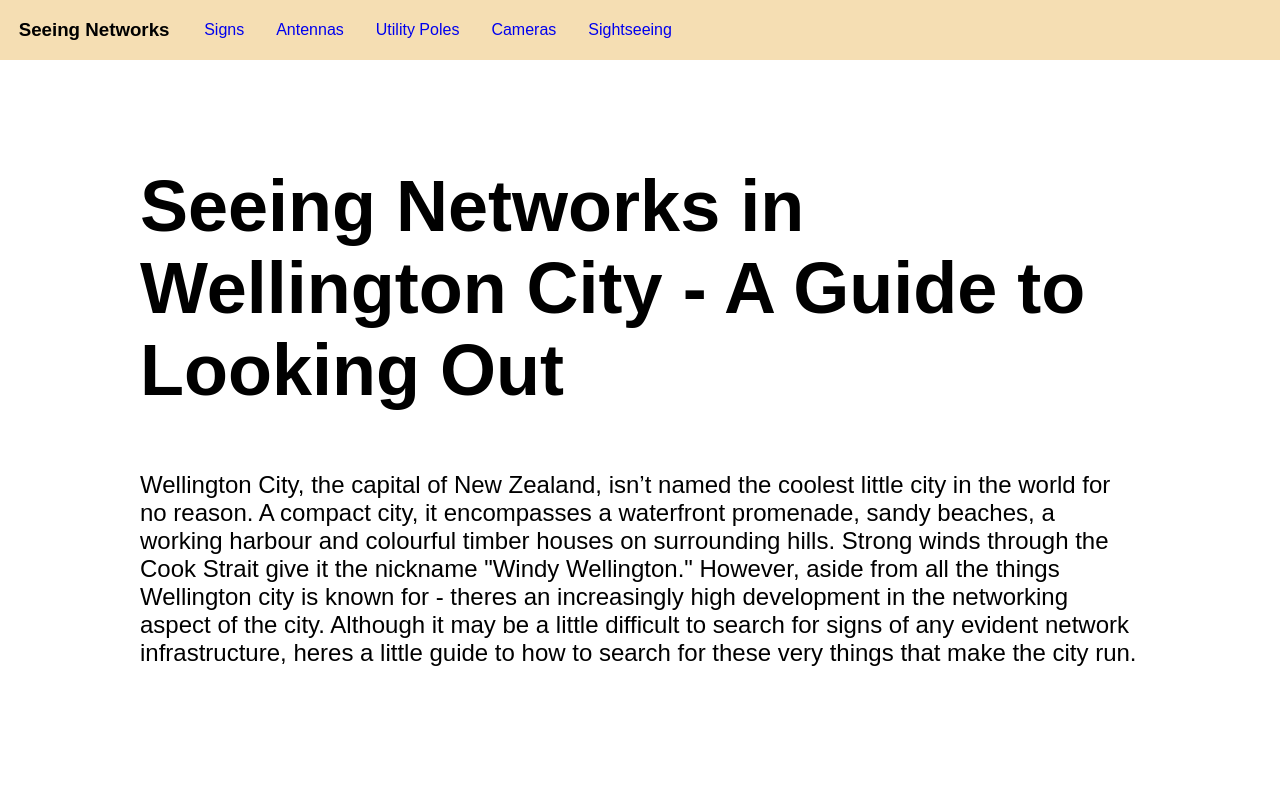
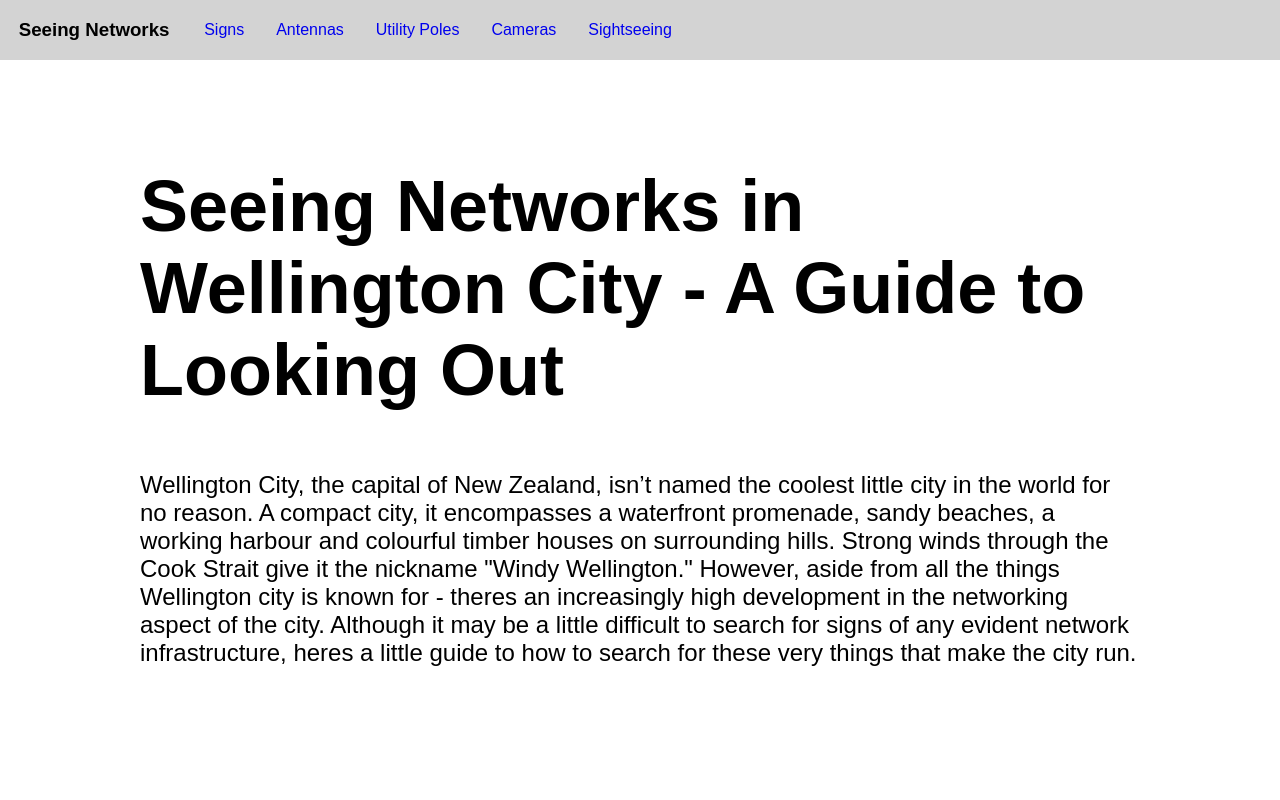
Before and after one commit to designby-dhrashti/DhrashtiGandhi_MDDN201_Project1, a plain HTML site: page index.html in a window 1280 px wide. Shown: the top 800 px of the page. Drawn offline with Linux system fonts and the light colour scheme.

Commit message:
change colour css

```diff
--- a/css/style.css
+++ b/css/style.css
@@ -31,7 +31,7 @@ section{
 }
 
 header{
-	background-color: darkOrange;
+	background-color: lightblue;
 	color: white; /* more readable on an orange background */
 	padding-top: 50px;
 	padding-bottom: 50px;
@@ -40,7 +40,8 @@ header{
 nav{
 	width: 100%;
 	height: 60px;
-	background-color: wheat;
+	background-color: lightgrey;
+	text-decoration: black;
 }
 
 nav a, nav h3{
```
